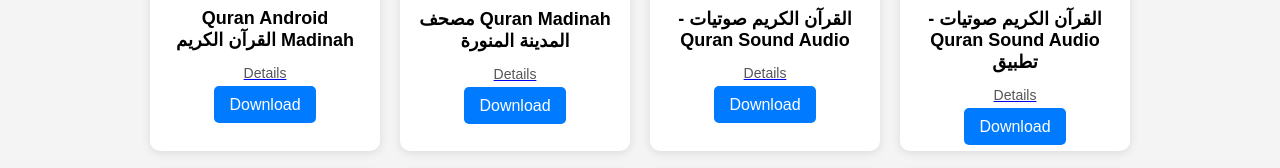
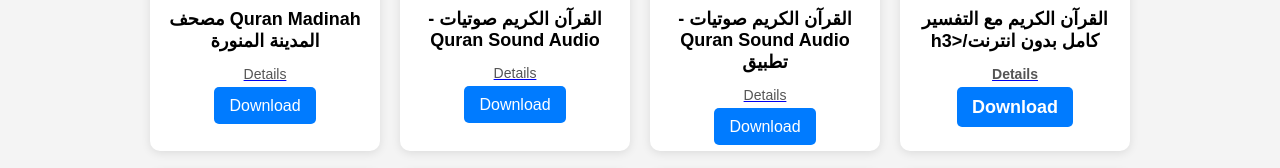
Before and after one commit to mp30quran/store, a plain HTML site: page index.html in a window 1280 px wide. Shown: the part 317-485 px from the top of the page. Drawn offline with Linux system fonts and the light colour scheme.

Commit message:
Update index.html

```diff
--- a/index.html
+++ b/index.html
@@ -92,6 +92,15 @@
 <div class="app-container">
 
 
+
+	<div class="app-card">
+        <a href="https://github.com/mp30quran/quran-kareem-tafseer">
+            <img src="https://github.com/user-attachments/assets/b23b63d2-13a0-4367-b500-c561259de6ac" alt="App 1 Icon">
+        </a>
+        <h3>القرآن الكريم مع التفسير كامل بدون انترنت/h3>
+        <a href="https://github.com/mp30quran/quran-kareem-tafseer"><p>Details</p></a>
+        <a href="https://github.com/mp30quran/quran-kareem-tafseer/releases/download/v1/quran-tafseer-v1.apk" class="download-btn">Download</a>
+    </div>
 
 
 	<div class="app-card">
```
